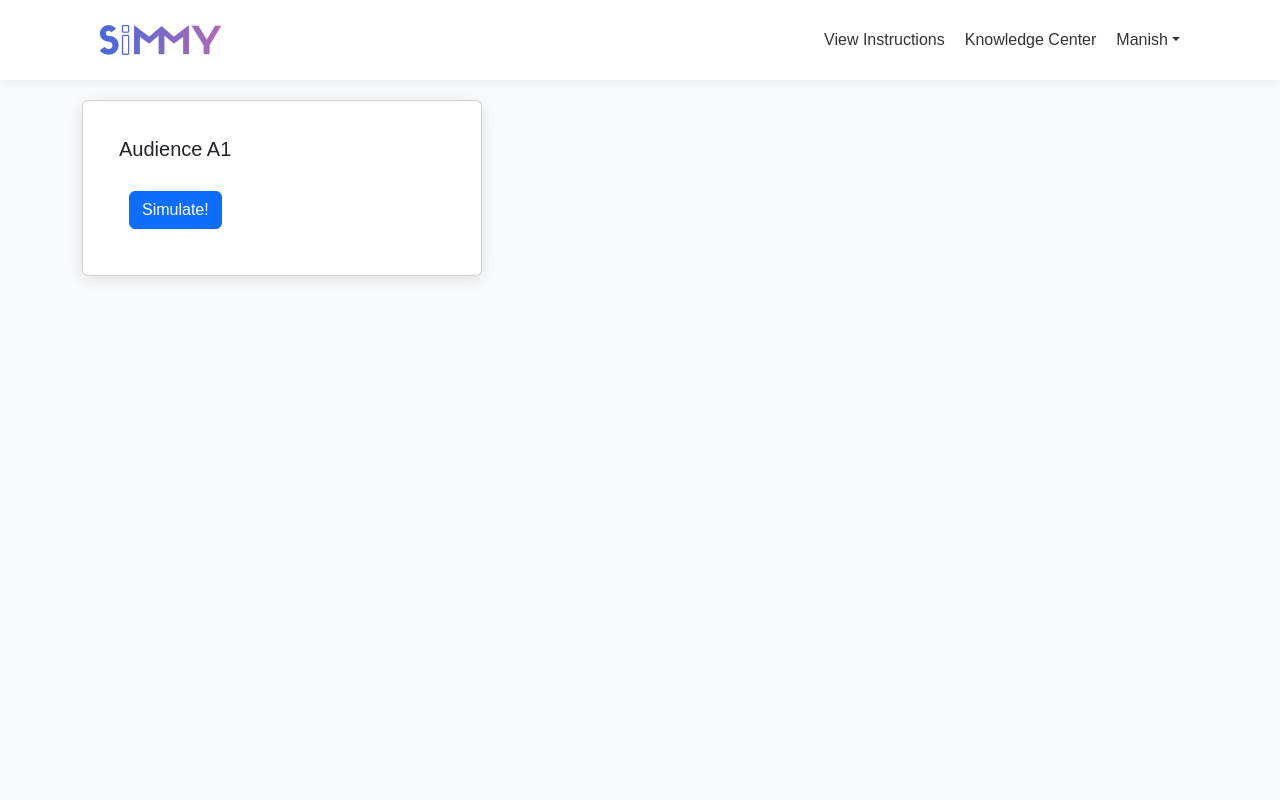
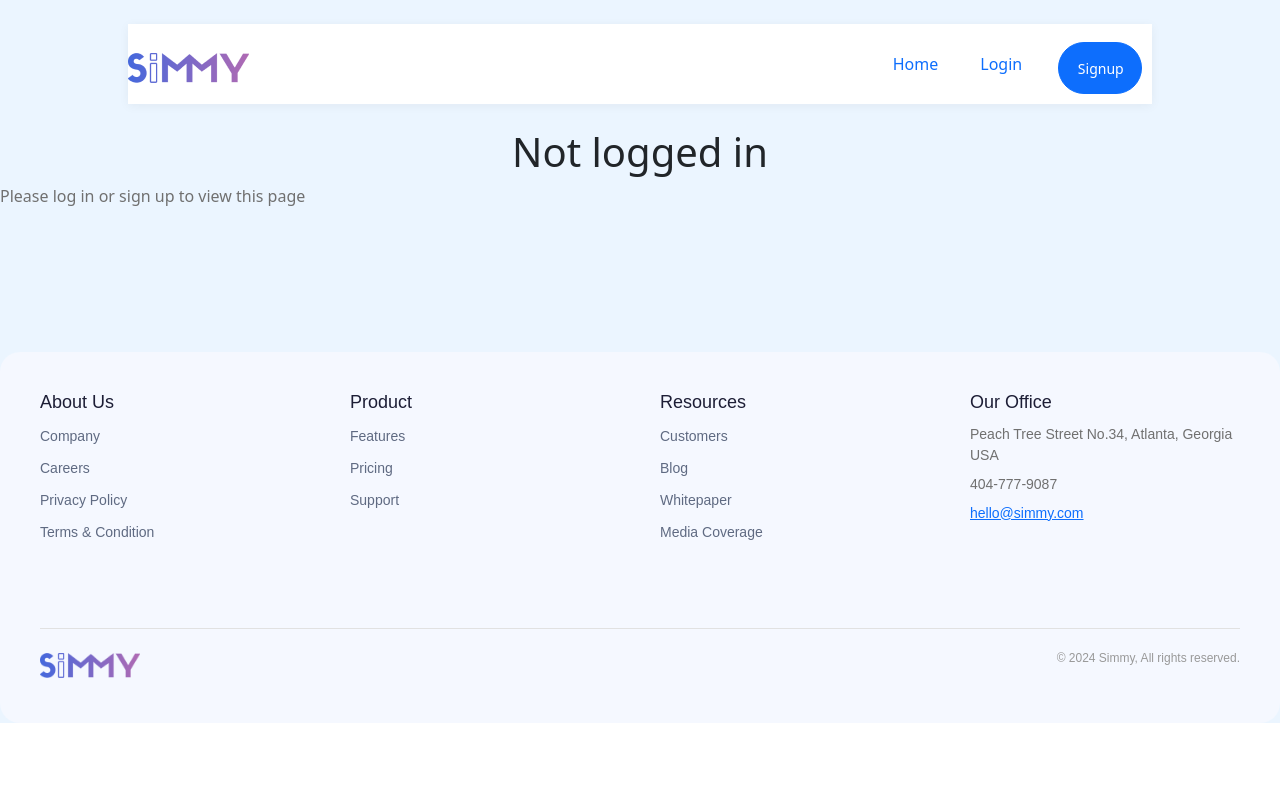
Before and after one commit to vaibhavm99/simmy-frontend, a React (Create React App) app: page /simulation in a window 1280 px wide. Shown: the top 800 px of the page. Built offline with nearby package versions, Linux system fonts and the light colour scheme.

Commit message:
Added login to everything

```diff
--- a/src/components/Simulation.jsx
+++ b/src/components/Simulation.jsx
@@ -24,7 +24,7 @@ export default function Simulation () {
 
   const [isLoading, setIsLoading] = useState(false);
 
-  const user = {name: "Manish"};
+  const user = useSelector((state) => state.user); // Access the global user data
 
 
   const [simulationText, setSimulationText] = useState("Processing your audience...")
@@ -78,6 +78,18 @@ export default function Simulation () {
       console.log(err);
       setIsLoading(false);
     })
+  }
+
+  if(user === null) {
+    return (
+      <>
+      <NavbarComponent />
+      <div>
+        <h1>Not logged in</h1>
+        <p>Please log in or sign up to view this page</p>
+      </div>
+      </>
+    );
   }
 
   return (
--- a/src/components/SimulatorProfiles.jsx
+++ b/src/components/SimulatorProfiles.jsx
@@ -4,10 +4,14 @@ import './SimulatorProfiles.css';
 import { useContext, useEffect, useState } from 'react';
 import { AudienceContext, FormContext, ProfileUpdated } from './FormContext';
 import { useNavigate } from 'react-router-dom';
+import { useSelector } from 'react-redux';
 import axios from "axios";
 import { Badge } from 'react-bootstrap';
 
 const SimulatorProfiles = () => {
+  const user = useSelector((state) => state.user); // Access the global user data
+
+
     const navigate = useNavigate();
     useEffect(() => {
         console.log(formData.storeName);
@@ -55,6 +59,17 @@ const SimulatorProfiles = () => {
     const redirectTo = (path) => {
       navigate(path);
     }
+    if(user === null) {
+      return (
+        <>
+        <NavbarComponent />
+        <div>
+          <h1>Not logged in</h1>
+          <p>Please log in or sign up to view this page</p>
+        </div>
+        </>
+      );
+    }
 
     return (
         <>
--- a/src/components/SimulatorProfilesNew.jsx
+++ b/src/components/SimulatorProfilesNew.jsx
@@ -1,9 +1,12 @@
 import './SimulatorProfilesNew.css';
 import NavbarComponent from './Navbar';
 import { useContext, useEffect, useState } from 'react';
+import { useSelector } from 'react-redux';
+
 import { FormContext, ProfileUpdated } from './FormContext';
 import { useNavigate } from 'react-router-dom';
 const SimulatorProfilesNew = () => {
+    const user = useSelector((state) => state.user); // Access the global user data
     // State to handle form data
     const {formData, setFormData} = useContext(FormContext);
     const {updated, setUpdated} = useContext(ProfileUpdated);
@@ -34,6 +37,17 @@ const SimulatorProfilesNew = () => {
         e.preventDefault();
         navigate('/simulator-profiles');
     };
+    if(user === null) {
+        return (
+          <>
+          <NavbarComponent />
+          <div>
+            <h1>Not logged in</h1>
+            <p>Please log in or sign up to view this page</p>
+          </div>
+          </>
+        );
+      }
 
     return (
         <>
```
